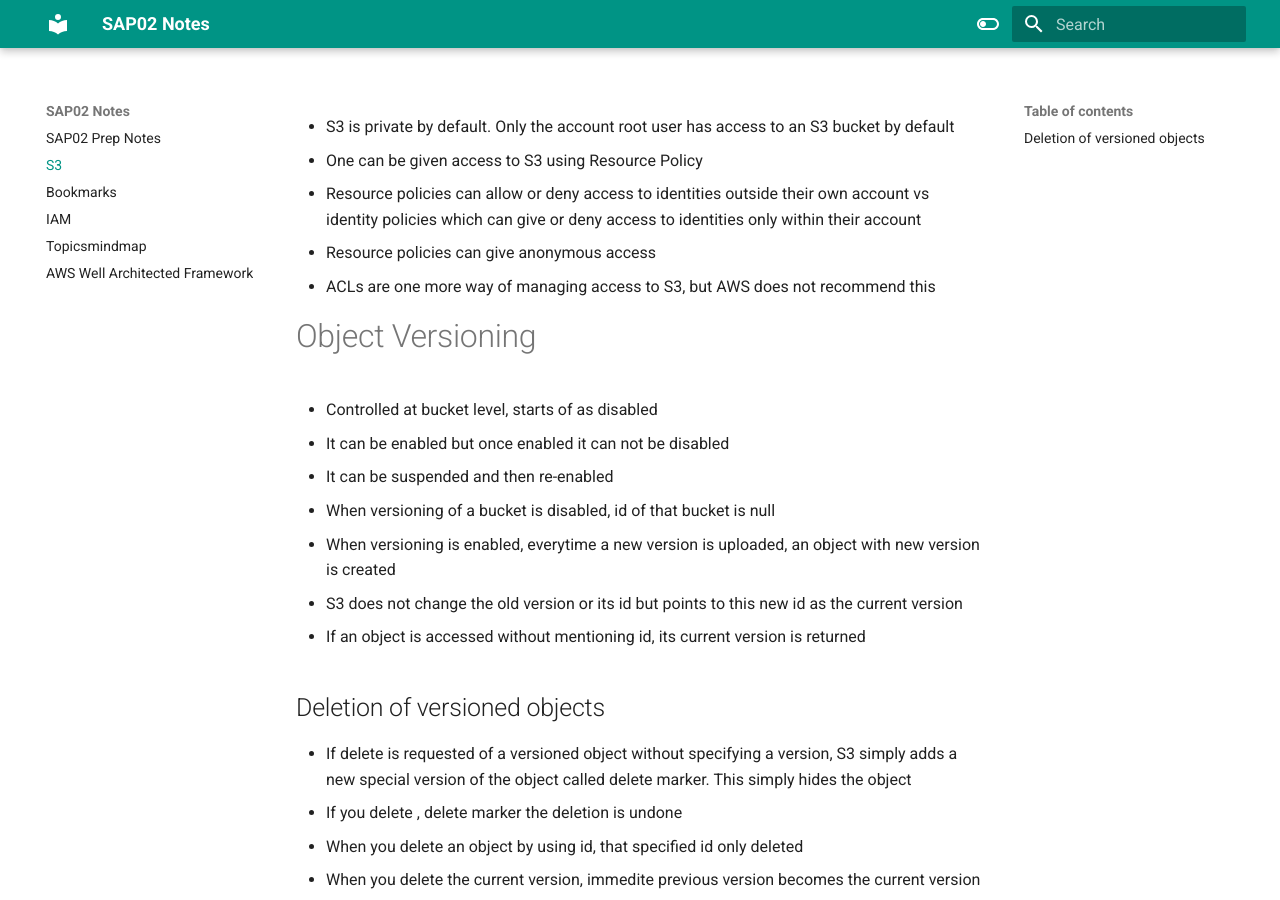
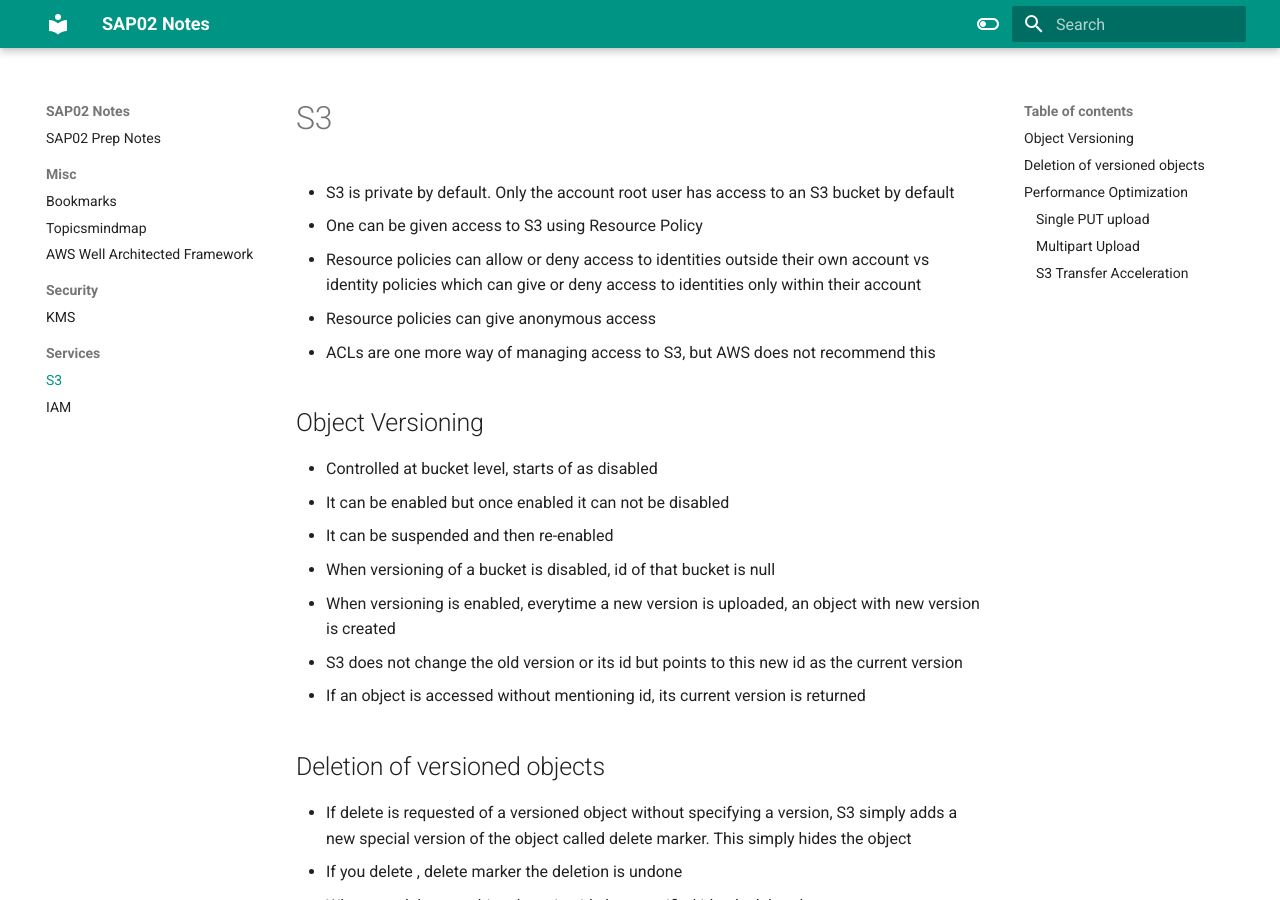
Before and after one commit to jayramj/SAA03, an MkDocs documentation site: the page built from docs/services/S3.md, in a window 1280 px wide and 900 px high. Built offline with MkDocs 1.6.1 and Material for MkDocs 9.7.7, drawn with Linux system fonts in a browser that asks for light colours.

Commit message:
reorganized folders and added kms

```diff
--- a/docs/S3.md
+++ b/docs/services/S3.md
@@ -4,7 +4,7 @@
 * Resource policies can give anonymous access
 * ACLs are one more way of managing access to S3, but AWS does not recommend this
 
-# Object Versioning
+## Object Versioning
 
 * Controlled at bucket level, starts of as disabled
 * It can be enabled but once enabled it can not be disabled
@@ -22,19 +22,19 @@
 * All versions of the object occupy space & hence billed independently
 * Even if versioning is disabled, all existing version continue to occupy space & hence billed
 
-# Performance Optimization
+## Performance Optimization
 
-## Single PUT upload
+### Single PUT upload
 * This uploads using single stream of data
 * S3 limits object size to 5GB for single PUT upload
 
-## Multipart Upload
+### Multipart Upload
 * Minimum upload size is 100MB
 * Each upload can be split into max  10,000 parts
 * Each part can range between 5 MB to 5 GB
 * Each part even if it fails. can be reuploaded individually
 
-## S3 Transfer Acceleration
+### S3 Transfer Acceleration
 * Uses network of Edge locations
 * S3 bucket needs to be enabled for transfer acceleration
 * Bucket name can not contain periods, needs to be dns compatible
--- a/mkdocs.yml
+++ b/mkdocs.yml
@@ -25,6 +25,8 @@
         name: Switch to light mode
       primary: teal
       accent: lime
+  extra_css:
+  - stylesheets/extra.css
 
 copyright: |
   &copy; 2024 <a href="https://github.com/jayramj"  target="_blank" rel="noopener">Jayram Joshi</a>
```
Also changed, not shown: docs/index.md (+2 -0 lines), docs/security/kms.md (added, +49 -0 lines), docs/Misc/bookmarks.md (renamed from docs/bookmarks.md), docs/Misc/topicsmindmap.md (renamed from docs/topicsmindmap.md), docs/Misc/wellarchitected.md (renamed from docs/wellarchitected.md), docs/services/iam.md (renamed from docs/iam.md), docs/stylesheets/extra.css (added).
